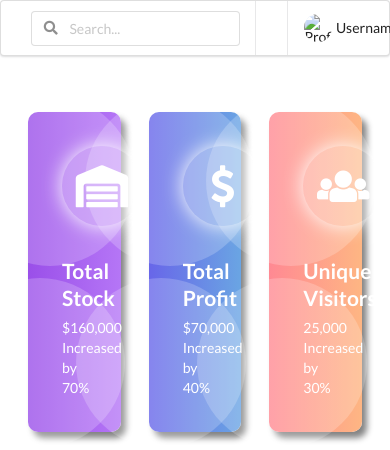
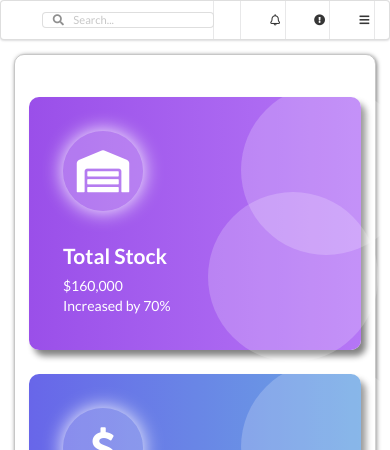
Before and after one commit to kamjohn777/admin-dashboard, a website: page index.html in a window 390 px wide. Shown: the top 450 px of the page. Drawn offline with nearby package versions, Linux system fonts and the light colour scheme.

Commit message:
working on mobile response

```diff
--- a/CSS/styles.css
+++ b/CSS/styles.css
@@ -18,16 +18,18 @@
     flex-grow: 1;
     display: flex;
     align-items: center;
-    justify-content: center;
+    justify-content: flex-start;
+    padding: 10px;
 }
 
 .ui.sidebar.inverted.vertical.menu > div:hover {
-    background-color: purple;
+    background-color: #b576f6;
 }
 
 .ui.sidebar.inverted.vertical.menu > div > i,
 .ui.sidebar.inverted.vertical.menu > div > a {
-    color: black;
+    /* color: black; */
+    color: #717171;
     font-size: 1.5rem;
 }
 
@@ -159,3 +161,80 @@
     display: flex;
     align-items: center;
 }
+
+
+.ui .container {
+    width: 95% !important;
+    border: 1px solid #00000038;
+    border-radius: 10px;
+    box-shadow: 1px 1px 4px #00000082;
+}
+
+/* For mobile devices */
+@media only screen and (max-width: 600px) {
+    .ui.three.cards .card {
+      width: 100%;
+    }
+
+    .ui.menu .item:first-child {
+      flex-grow: 0;
+    }
+
+    .ui.sidebar.inverted.vertical.menu > div {
+      flex-direction: column;
+    }
+
+    .ui.sidebar.inverted.vertical.menu > div > i,
+    .ui.sidebar.inverted.vertical.menu > div > a {
+      font-size: 1rem;
+    }
+  }
+
+  /* For mobile */
+  @media only screen and (min-width: 300px) and (max-width: 601px) {
+
+    #tre-card-container {
+        margin-top: 30px !important;
+        display: flex !important;
+        flex-direction: column !important;
+        width: 100% !important;
+      }
+/*
+      .ui.three.cards .card {
+        width: 48%;
+        display: flex;
+        flex-direction: column;
+      }
+   */
+
+    .ui.menu .item:first-child {
+      flex-grow: 0;
+    }
+
+    /* .ui.sidebar.inverted.vertical.menu > div {
+      flex-direction: row;
+    } */
+
+    .ui.sidebar.inverted.vertical.menu > div > i,
+    .ui.sidebar.inverted.vertical.menu > div > a {
+      font-size: 1.2rem;
+    }
+
+
+    .ui.menu {
+        /* flex-direction: column; */
+        flex-direction: row;
+        width: 100%;
+      }
+
+      .ui.menu .item {
+        /* Adjust styles as needed to fit smaller screen */
+        font-size: 0.8rem;
+        /* padding: 0.5em; */
+      }
+
+
+  .ui.container.custom-width {
+    width: 100% !important;
+}
+  }
--- a/Javascript/main.js
+++ b/Javascript/main.js
@@ -1,3 +1,4 @@
+
 $('.ui.sidebar').sidebar({
     dimPage: false,
     onVisible: function() {
@@ -17,6 +18,64 @@ $('#toggleSidebar').on('click', function() {
 
 
 $(document).ready(function() {
+
+    let navbarElements = $('.ui.menu').find('*');
+    let navbarImageWrap = $('#navbar-image-container').find('*');
+
+        function adjustStyles() {
+            if (window.matchMedia("(min-width: 300px) and (max-width: 601px)").matches) {
+                $('.ui.three.cards .card').css({
+                    'display': 'flex',
+                    'flex-direction': 'column',
+                    'width': '100%'
+                });
+
+                $('#media_container_id').css({
+                    'width': '100%'
+                });
+
+                $(navbarElements).css({
+                    'padding': '0'
+                })
+
+                $(navbarImageWrap).hide();
+
+                $('#spacer').hide();
+            } else {
+                // Reset the styles if screen width is not between 300px and 601px
+                $('.ui.three.cards .card').css({
+                    'display': '',
+                    'flex-direction': '',
+                    'width': ''
+                });
+
+                $('.ui.container').css({
+                    'width': ''
+                });
+
+                $(navbarElements).css({
+                    'padding': ''
+                })
+
+                $(navbarImageWrap).show();
+
+                $('#spacer').show();
+            }
+
+            if (window.matchMedia("(max-width: 765px)").matches) {
+                $('.ui.container').addClass('custom-width');
+            } else {
+                $('.ui.container').removeClass('custom-width');
+            }
+        }
+
+        // Adjust the styles when the page loads
+        adjustStyles();
+
+        // Adjust the styles when the window is resized
+        $(window).resize(adjustStyles);
+
+
     $.getJSON('../users.json', function(users) {
         var $tableBody = $('.ui.table tbody');
         $.each(users, function(i, user) {
--- a/index.html
+++ b/index.html
@@ -2,7 +2,7 @@
 <html lang="en">
 <head>
     <meta charset="UTF-8">
-    <meta name="viewport" content="width=device-width, initial-scale=1.0">
+    <meta name="viewport" content="width=device-width, initial-scale=1">
     <title>Admin Dashboard</title>
     <link rel="stylesheet" href="./CSS/styles.css">
     <link rel="stylesheet" href="https://cdnjs.cloudflare.com/ajax/libs/semantic-ui/2.4.1/semantic.min.css">
@@ -12,6 +12,9 @@
     <div class="pushable">
          <!-- Sidebar -->
          <div class="ui sidebar inverted vertical menu">
+            <div>
+                <h2>Logo</h2>
+            </div>
             <div>
                 <i class="dashboard icon"></i><a class="item">Dashboard</a>
             </div>
@@ -49,12 +52,12 @@
     </div>
 
     <!-- Spacer -->
-    <div class="item" style="flex-grow: 1;"></div>
+    <div id="spacer" class="item" style="flex-grow: 1;"></div>
 
     <!-- Profile picture and name -->
-    <div class="item">
-        <img class="ui avatar image" src="profile_picture_url" alt="Profile Picture">
-        <span>Username</span>
+    <div id="navbar-image-container" class="item">
+        <img class="ui avatar image" src="https://media.licdn.com/dms/image/D5603AQGrvyvgqZjNQA/profile-displayphoto-shrink_800_800/0/1685326789461?e=2147483647&v=beta&t=XP1VbPJ5r3LWQgAQYQlpSh7ht74Cj5DB54eTWgcmjD8" alt="Profile Picture">
+        <span>Kameron Johnson</span>
     </div>
 
     <!-- Notifications icon -->
@@ -71,12 +74,40 @@
     <a class="item" id="toggleSidebar">
         <i class="sidebar icon"></i>
     </a>
+
+
+    <!-- Sign In Modal -->
+<div class="ui modal" id="signInModal">
+    <i class="close icon"></i>
+    <div class="header">
+      Sign In
+    </div>
+    <div class="content">
+      <div class="ui form">
+        <div class="field">
+          <label>Username</label>
+          <input type="text" name="username" placeholder="Username">
+        </div>
+        <div class="field">
+          <label>Password</label>
+          <input type="password" name="password" placeholder="Password">
+        </div>
+      </div>
+    </div>
+    <div class="actions">
+      <div class="ui button cancel">Cancel</div>
+      <div class="ui button ok">Sign In</div>
+    </div>
+  </div>
+
+  <!-- Sign Out Button -->
+  <button class="ui button" id="signOutButton" style="display: none;">Sign Out</button>
 </div>
 
            <!-- Content -->
-<div class="ui container">
+<div id="media_container_id" class="ui container">
     <!-- Cards -->
-    <div class="ui three cards">
+    <div id="tre-card-container" class="ui three cards">
         <div class="card">
             <div class="content">
                 <i class="large warehouse icon"></i> <!-- Icon for Total Stock -->
```
Also changed, not shown: package.json (added, +9 -0 lines), 1 other file.
